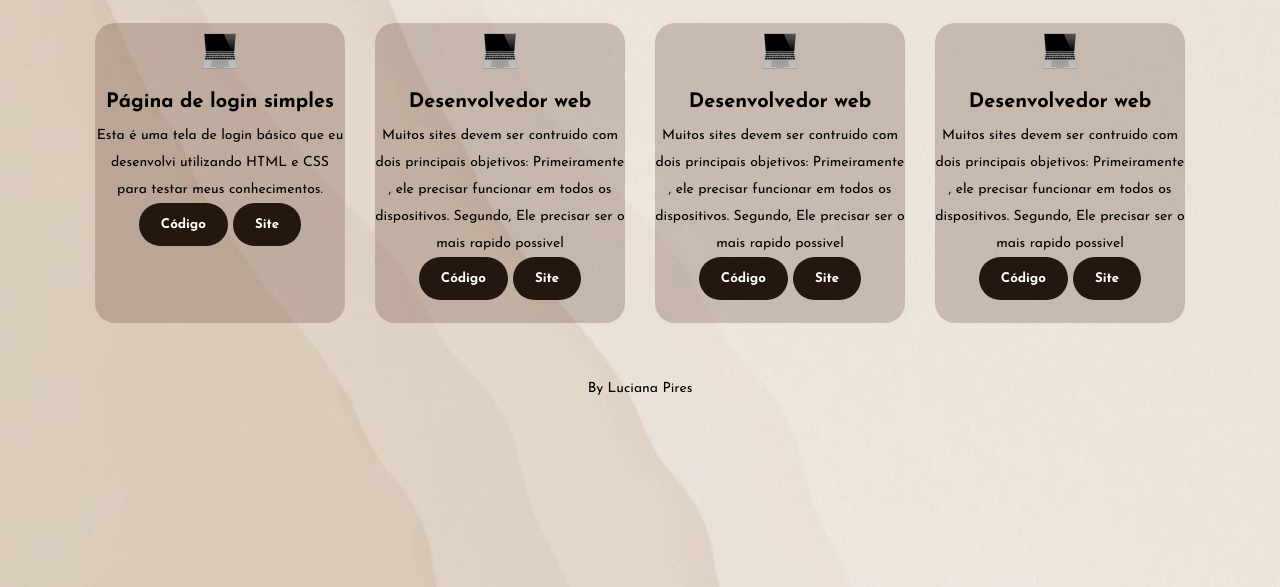
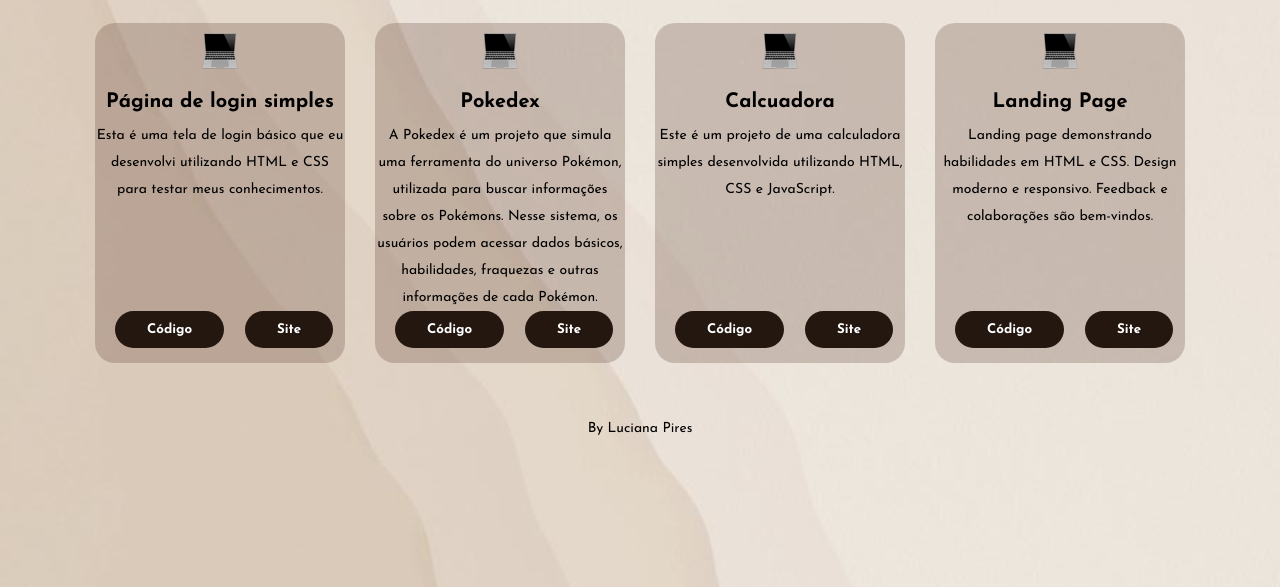
Before and after one commit to Piireslu/portfolio-inicial, a plain HTML site: page src/projects.html in a window 1280 px wide. Shown: the part 213-800 px from the top of the page. Drawn offline with Linux system fonts and the light colour scheme; a web font is replaced by a local one.

Commit message:
pagina projetos em andamento, necessita altumas alterações

```diff
--- a/src/projects.html
+++ b/src/projects.html
@@ -39,8 +39,9 @@
                         </h2>
                         <div class="Paragrafo-button">
                             <p>Esta é uma tela de login básico que eu desenvolvi utilizando HTML e CSS para testar meus conhecimentos. </p>
-                            <button type="button">Código</button><!--button-->
-                            <button type="button">Site</button><!--button-->
+                            <a href="https://github.com/Piireslu/simple-login-page" target="_blank">
+                                <button type="button" class="show-credential-btn">Código</button>
+                              </a>                            <button type="button" class="show-credential-site">Site</button><!--button-->
                         </div><!--Paragrafo-button-->
                     </div><!--Card-->
 
@@ -48,11 +49,13 @@
                         <div class="image-container">
                             <img src="assets/notebook.png" alt="Desenvolvimento Web" />
                           </div>
-                        <h2>Desenvolvedor web</h2>
+                        <h2>Pokedex</h2>
                         <div class="Paragrafo-button">
-                            <p>Muitos sites devem ser contruido com dois principais objetivos: Primeiramente , ele precisar funcionar em todos os dispositivos. Segundo, Ele precisar ser o mais rapido possivel </p>
-                            <button type="button">Código</button><!--button-->
-                            <button type="button">Site</button><!--button-->
+                            <p>A Pokedex é um projeto que simula uma ferramenta do universo Pokémon, utilizada para buscar informações sobre os Pokémons. Nesse sistema, os usuários podem acessar dados básicos, habilidades, fraquezas e outras informações de cada Pokémon.</p>
+                            <a href="https://github.com/Piireslu/Initial-Pokedex-Project" target="_blank">
+                                <button type="button" class="show-credential-btn">Código</button>
+                              </a>
+                            <button type="button" class="show-credential-site">Site</button><!--button-->
                         </div><!--Paragrafo-button-->
                     </div><!--Card-->
 
@@ -60,22 +63,24 @@
                         <div class="image-container">
                             <img src="assets/notebook.png" alt="Desenvolvimento Web" />
                           </div>
-                        <h2>Desenvolvedor web</h2>
+                        <h2>Calcuadora</h2>
                         <div class="Paragrafo-button">
-                            <p>Muitos sites devem ser contruido com dois principais objetivos: Primeiramente , ele precisar funcionar em todos os dispositivos. Segundo, Ele precisar ser o mais rapido possivel </p>
-                            <button type="button">Código</button><!--button-->
-                            <button type="button">Site</button><!--button-->
+                            <p>Este é um projeto de uma calculadora simples desenvolvida utilizando HTML, CSS e JavaScript.</p>
+                            <a href="https://github.com/Piireslu/calculadora" target="_blank">
+                                <button type="button" class="show-credential-btn">Código</button>
+                              </a>                            <button type="button" class="show-credential-site">Site</button><!--button-->
                         </div><!--Paragrafo-button-->
                     </div><!--Card-->
                     <div class="Card">
                         <div class="image-container">
                             <img src="assets/notebook.png" alt="Desenvolvimento Web" />
                           </div>
-                        <h2>Desenvolvedor web</h2>
+                        <h2>Landing Page </h2>
                         <div class="Paragrafo-button">
-                            <p>Muitos sites devem ser contruido com dois principais objetivos: Primeiramente , ele precisar funcionar em todos os dispositivos. Segundo, Ele precisar ser o mais rapido possivel </p>
-                            <button type="button">Código</button><!--button-->
-                            <button type="button">Site</button><!--button-->
+                            <p>Landing page demonstrando habilidades em HTML e CSS. Design moderno e responsivo. Feedback e colaborações são bem-vindos. </p>
+                            <a href="https://github.com/Piireslu/landing-page" target="_blank">
+                                <button type="button" class="show-credential-btn">Código</button>
+                              </a>                            <button type="button" class="show-credential-site">Site</button><!--button-->
                         </div><!--Paragrafo-button-->
                     </div><!--Card-->
                 </div><!--Caixa-->
--- a/src/styles-projects.css
+++ b/src/styles-projects.css
@@ -243,7 +243,7 @@ button:hover{
 
 .Card {
   background: #4d2b223b;
-  height: 300px;
+  height: 340px;
   width: 250px;
   border-radius: 20px;
   margin: 15px;
@@ -280,11 +280,54 @@ button:hover{
   font-size: 16px;
   line-height: 27px;
   margin-bottom: 25px;
+  display: flex; /* Tornando o elemento um flex container */
+  justify-content: space-between; /* Distribuindo os botões igualmente no eixo horizontal */
 }
+.Paragrafo-button button {
+  background-color: #231710;
+  color: #fff;
+  text-transform: none;
+  border: 2px solid transparent;
+  font-weight: bold;
+  padding: 10px 30px;
+  border-radius: 30px;
+  transition: .4s;
+  flex: 1; /* Ocupar espaço igualmente dentro do container flex */
+  margin-right: 10px; /* Margem entre os botões (pode ajustar conforme necessário) */
+}
+
 
 /* Ajuste o tamanho da fonte para o parágrafo */
 .Paragrafo-button p {
   font-size: 14px;
+}
+
+.show-credential-btn {
+  background-color: #231710;
+  color: #fff;
+  text-transform: none;
+  border: 2px solid transparent;
+  font-weight: bold;
+  padding: 8px 15px; /* Ajuste o valor do padding para reduzir o tamanho do botão */
+  border-radius: 20px;
+  transition: .4s;
+  position: absolute; /* Posiciona o botão de forma absoluta em relação ao card */
+  bottom: 15px; /* Ajuste o valor de "bottom" para posicionar verticalmente */
+  left: 20px; /* Ajuste o valor de "left" para posicionar horizontalmente no lado esquerdo */
+}
+
+.show-credential-site {
+  background-color: #231710;
+  color: #fff;
+  text-transform: none;
+  border: 2px solid transparent;
+  font-weight: bold;
+  padding: 8px 15px; /* Ajuste o valor do padding para reduzir o tamanho do botão */
+  border-radius: 20px;
+  transition: .4s;
+  position: absolute; /* Posiciona o botão de forma absoluta em relação ao card */
+  bottom: 15px; /* Ajuste o valor de "bottom" para posicionar verticalmente */
+  left: 150px; /* Ajuste o valor de "left" para posicionar horizontalmente no lado esquerdo */
 }
 footer{
   position: relative;
```
